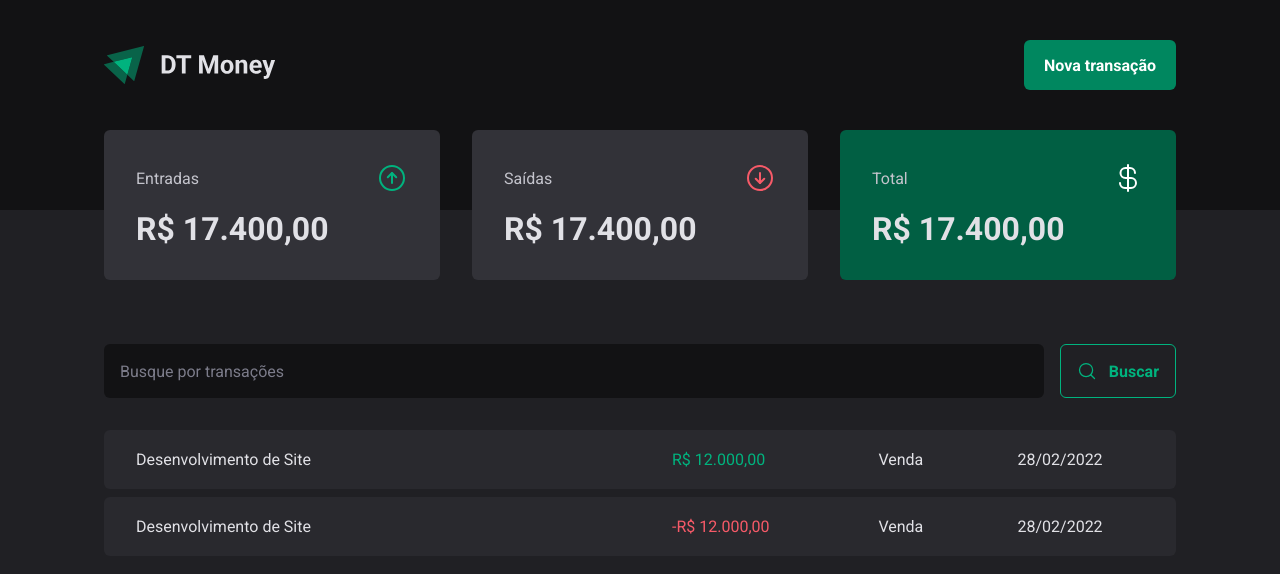
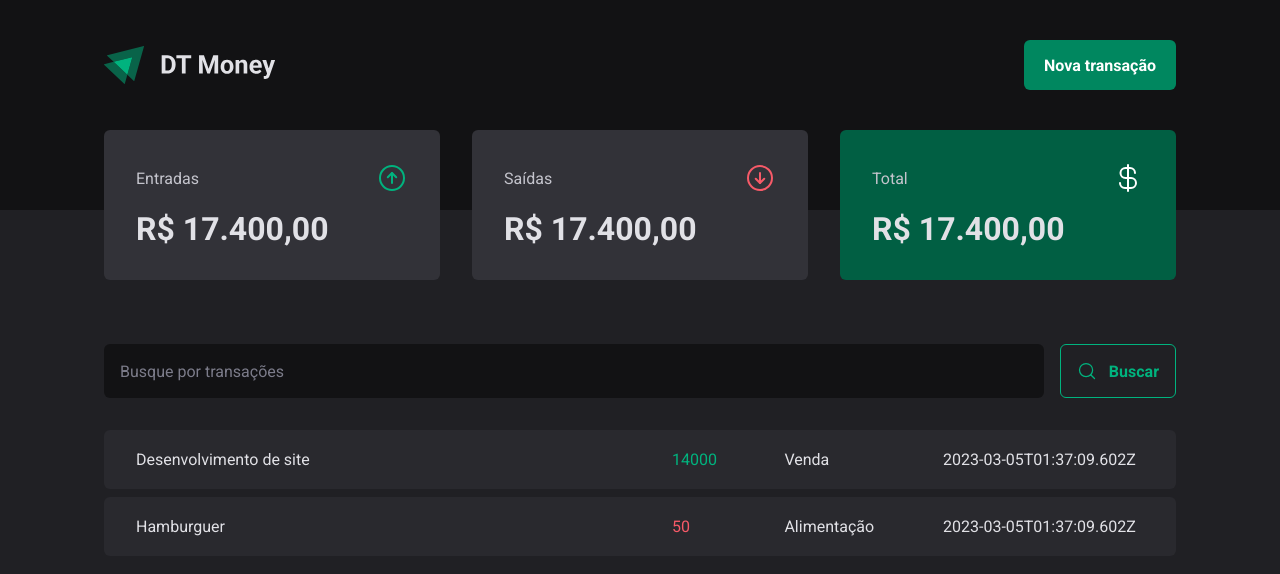
Before and after one commit to lucascnascimento/aula-03-dt-money, a React (Vite) app: page / in a window 1280 px wide. Shown: the top 574 px of the page. Built offline with nearby package versions, Linux system fonts and the light colour scheme; data requests are answered from the project's data file.

Commit message:
feat: create transactions api request

```diff
--- a/server.json
+++ b/server.json
@@ -4,7 +4,7 @@
       "id": 1,
       "description": "Desenvolvimento de site",
       "type": "income",
-      "catergory": "Venda",
+      "category": "Venda",
       "price": 14000,
       "createdAt": "2023-03-05T01:37:09.602Z"
     },
@@ -12,7 +12,7 @@
       "id": 2,
       "description": "Hamburguer",
       "type": "outcome",
-      "catergory": "Alimentação",
+      "category": "Alimentação",
       "price": 50,
       "createdAt": "2023-03-05T01:37:09.602Z"
     }
--- a/src/pages/Transactions/index.tsx
+++ b/src/pages/Transactions/index.tsx
@@ -1,3 +1,4 @@
+import { useEffect, useState } from "react";
 import { Header } from "../../components/Header";
 import { Summary } from "../../components/Summary";
 import { SearchForm } from "./components/SearchForm";
@@ -7,7 +8,29 @@
   TransactionsTable,
 } from "./styles";
 
+interface Transaction {
+  id: number;
+  description: string;
+  type: "income" | "outcome";
+  price: number;
+  category: string;
+  createdAt: string;
+}
+
 export function Transactions() {
+  const [transactions, setTransactions] = useState<Transaction[]>([]);
+
+  async function loadTransactions() {
+    const response = await fetch("http://localhost:3333/transactions");
+    const data = await response.json();
+
+    setTransactions(data);
+  }
+
+  useEffect(() => {
+    loadTransactions();
+  }, []);
+
   return (
     <div>
       <Header />
@@ -17,22 +40,18 @@
         <SearchForm />
         <TransactionsTable>
           <tbody>
-            <tr>
-              <td width={"50%"}>Desenvolvimento de Site</td>
-              <td>
-                <PriceHighlight variant="income">R$ 12.000,00</PriceHighlight>
-              </td>
-              <td>Venda</td>
-              <td>28/02/2022</td>
-            </tr>{" "}
-            <tr>
-              <td width={"50%"}>Desenvolvimento de Site</td>
-              <td>
-                <PriceHighlight variant="outcome">-R$ 12.000,00</PriceHighlight>
-              </td>
-              <td>Venda</td>
-              <td>28/02/2022</td>
-            </tr>{" "}
+            {transactions.map((transaction) => (
+              <tr key={transaction.id}>
+                <td width={"50%"}>{transaction.description}</td>
+                <td>
+                  <PriceHighlight variant={transaction.type}>
+                    {transaction.price}
+                  </PriceHighlight>
+                </td>
+                <td>{transaction.category}</td>
+                <td>{transaction.createdAt}</td>
+              </tr>
+            ))}
           </tbody>
         </TransactionsTable>
       </TransactionsContainer>
```
